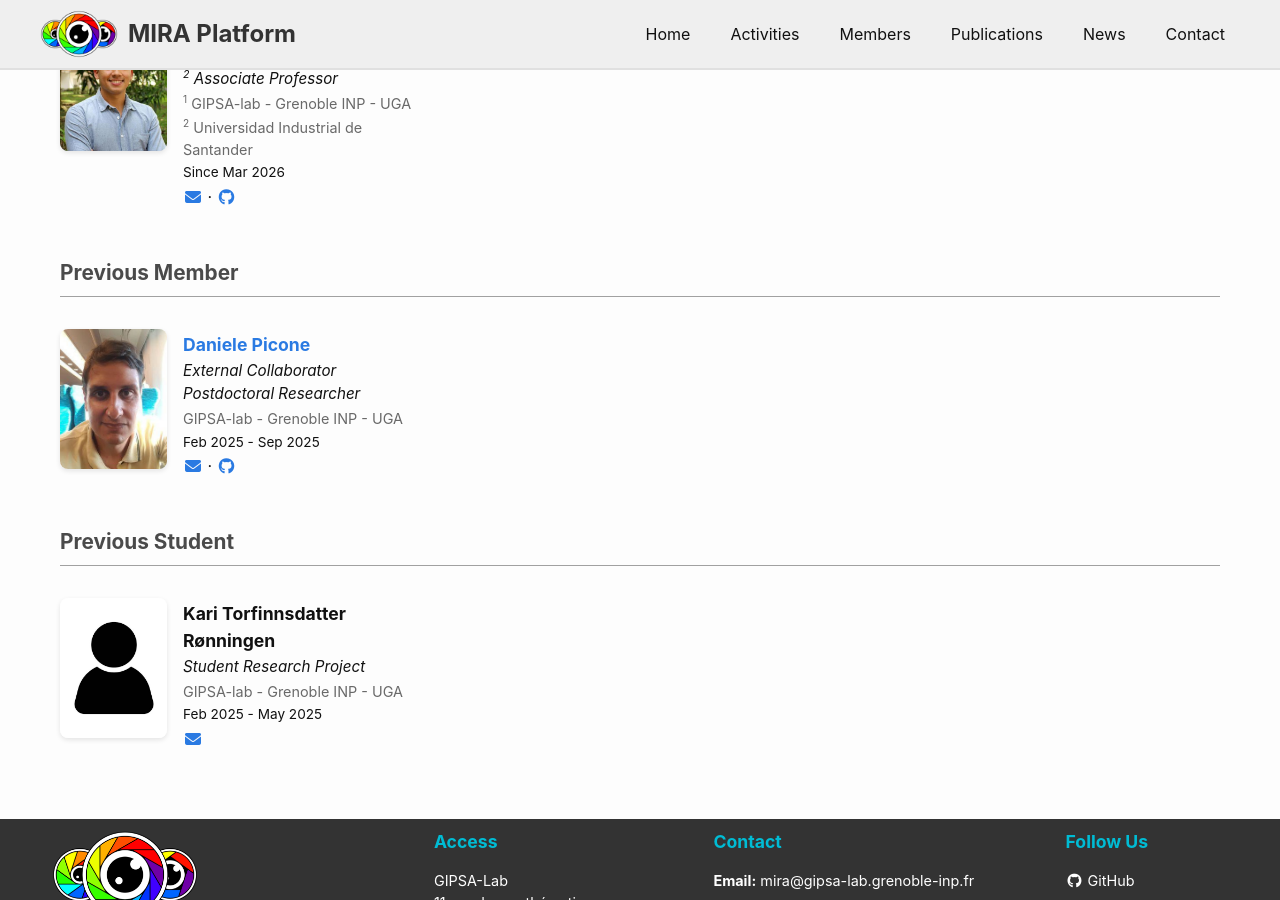
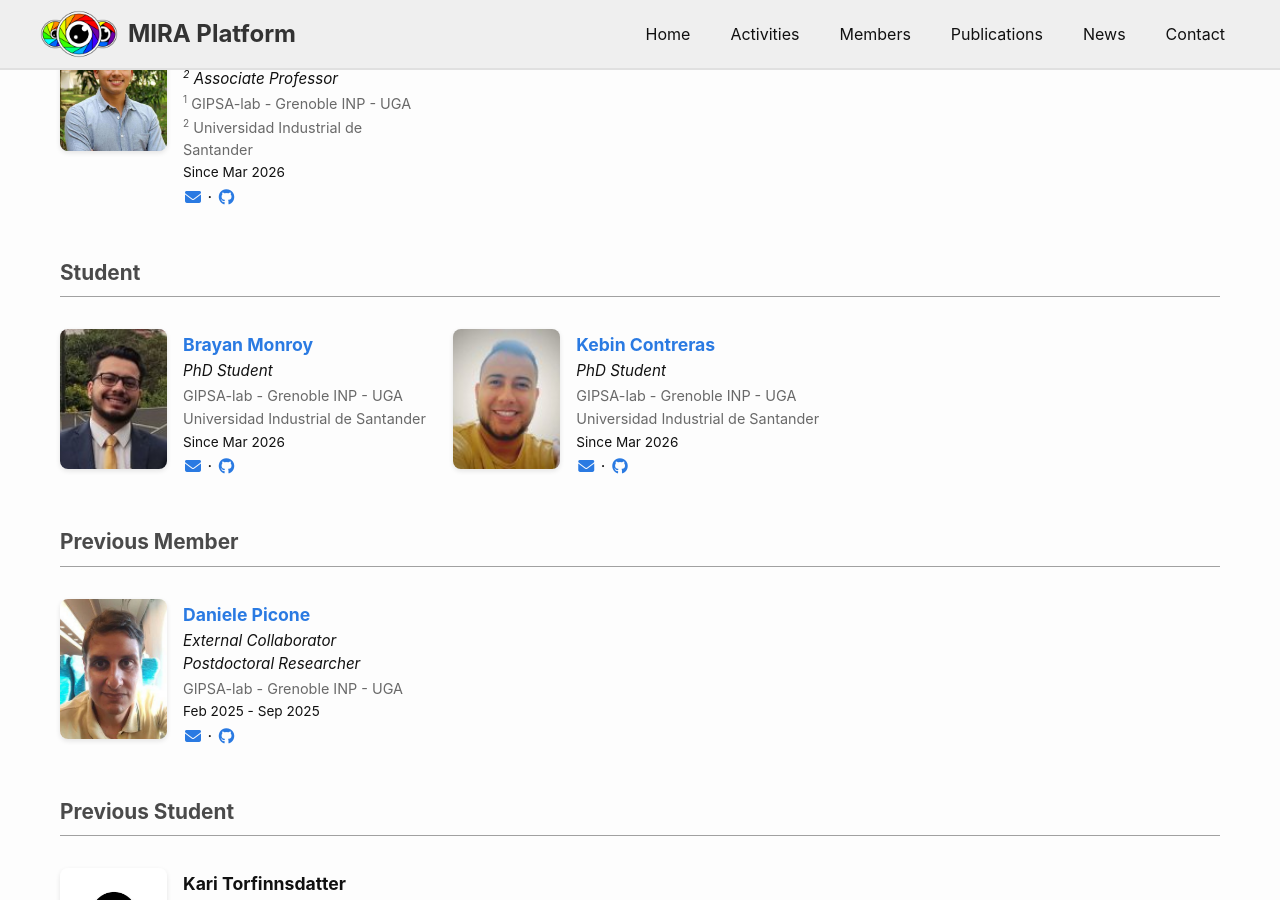
Before and after one commit to mira-imaging/mira-imaging.github.io, a Jekyll site: the page built from _pages_navbar/members.html, in a window 1280 px wide and 900 px high, scrolled down 700 px. Built offline with Jekyll 4.4.1, drawn with Linux system fonts in a browser that asks for light colours.

Commit message:
Add members

```diff
--- a/_data/members.yml
+++ b/_data/members.yml
@@ -114,6 +114,36 @@ members:
       - link: https://github.com/jorgebaccauis
         icon: *ic-github
 
+  - key: monroyb
+    name: Brayan Monroy
+    category: *student
+    role: PhD Student
+    affiliations:
+      - GIPSA-lab - Grenoble INP - UGA
+      - Universidad Industrial de Santander
+    photo: brayan_monroy.jpeg
+    email: brayansneider22@gmail.com
+    personal_link: https://scholar.google.com/citations?user=p9zuZ9EAAAAJ
+    years: Since Mar 2026
+    icon_links:
+      - link: https://github.com/bemc22
+        icon: *ic-github
+
+  - key: contrerask
+    name: Kebin Contreras
+    category: *student
+    role: PhD Student
+    affiliations:
+      - GIPSA-lab - Grenoble INP - UGA
+      - Universidad Industrial de Santander
+    photo: kebin_contreras.jpeg
+    email: kebinandrescontreras@gmail.com
+    personal_link: https://scholar.google.com/citations?user=s-Una0EAAAAJ
+    years: Since Mar 2026
+    icon_links:
+      - link: https://github.com/kebincontreras
+        icon: *ic-github
+
   - key: piconed
     name: Daniele Picone
     category: *previous-member
```
Also changed, not shown: media/images/profile_pictures/brayan_monroy.jpeg (added), media/images/profile_pictures/kebin_contreras.jpeg (added).
